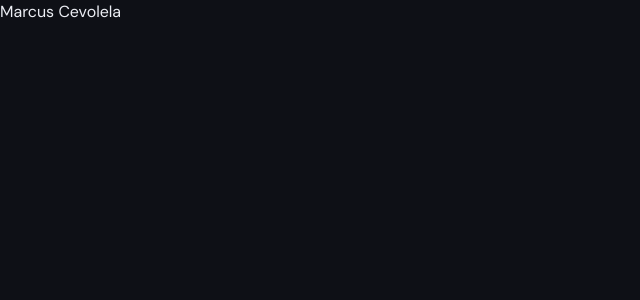
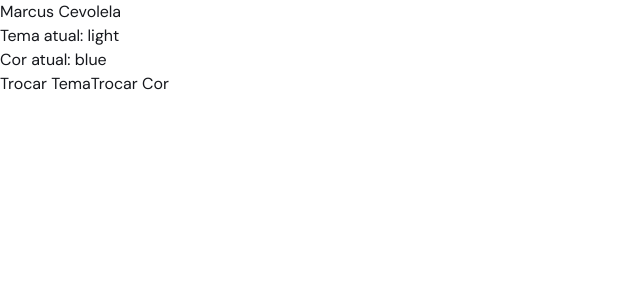
Before and after one commit to marcus-cevolela/portfolio, a React (Vite) app: page / in a window 1280 px wide. Shown: the top 300 px of the page, without its empty margins (0-640 px from the left). Built offline with nearby package versions, Linux system fonts and the light colour scheme.

Commit message:
feat: implementando o sistema de temas

```diff
--- a/index.html
+++ b/index.html
@@ -6,8 +6,40 @@
   <link rel="icon" type="image/svg+xml" href="/favicon.svg" />
   <link rel="preconnect" href="https://fonts.googleapis.com" />
   <link rel="preconnect" href="https://fonts.gstatic.com" crossorigin />
-  <link href="https://fonts.googleapis.com/css2?family=DM+Sans:wght@400;500;600&family=JetBrains+Mono:wght@400&family=Space+Grotesk:wght@500;700&display=swap" rel="stylesheet" />
+  <link
+    href="https://fonts.googleapis.com/css2?family=DM+Sans:wght@400;500;600&family=JetBrains+Mono:wght@400&family=Space+Grotesk:wght@500;700&display=swap"
+    rel="stylesheet" />
   <meta name="viewport" content="width=device-width, initial-scale=1.0" />
+  <script>
+    try {
+      const savedPreferences = localStorage.getItem('portfolio-theme')
+
+      if (savedPreferences) {
+        const preferences = JSON.parse(savedPreferences)
+
+        if (
+          (preferences.theme === 'light' || preferences.theme === 'dark') &&
+          (preferences.accent === 'blue' || preferences.accent === 'red')
+        ) {
+          document.documentElement.dataset.theme = preferences.theme
+          document.documentElement.dataset.accent = preferences.accent
+        } else {
+          applySystemPreferences()
+        }
+      } else {
+        applySystemPreferences()
+      }
+    } catch {
+      applySystemPreferences()
+    }
+
+    function applySystemPreferences() {
+      const prefersDark = window.matchMedia('(prefers-color-scheme: dark)').matches
+
+      document.documentElement.dataset.theme = prefersDark ? 'dark' : 'light'
+      document.documentElement.dataset.accent = 'blue'
+    }
+  </script>
   <title>portfolio</title>
 </head>
 
--- a/src/App.tsx
+++ b/src/App.tsx
@@ -1,7 +1,15 @@
+import { useTheme } from './hooks/useTheme'
+
 function App() {
+  const { theme, accent, toggleTheme, toggleAccent } = useTheme()
+
   return (
     <main>
       <h1>Marcus Cevolela</h1>
+      <p>Tema atual: {theme}</p>
+      <p>Cor atual: {accent}</p>
+      <button onClick={toggleTheme}>Trocar Tema</button>
+      <button onClick={toggleAccent}>Trocar Cor</button>
     </main>
   )
 }
--- /dev/null
+++ b/src/hooks/useTheme.ts
@@ -0,0 +1,116 @@
+import { useState, useEffect } from 'react';
+
+export type Theme = 'light' | 'dark'
+
+export type AccentColor = 'blue' | 'red'
+
+export type ThemePreferences = {
+    theme: Theme;
+    accent: AccentColor;
+}
+
+function getSystemTheme(): Theme {
+    if (typeof window === 'object' && window.matchMedia('(prefers-color-scheme: dark)').matches) {
+        return 'dark'
+    } else {
+        return 'light'
+    }
+}
+
+function isTheme(theme: unknown): theme is Theme {
+    if (theme === 'dark' || theme === 'light') {
+        return true
+    } else {
+        return false
+    }
+}
+
+function isAccentColor(accent: unknown): accent is AccentColor {
+    if (accent === 'blue' || accent === 'red') {
+        return true
+    } else {
+        return false
+    }
+}
+
+function getDefaultPreferences(): ThemePreferences {
+    return {
+        theme: getSystemTheme(),
+        accent: 'blue'
+    }
+}
+
+function getInitialPreferences(): ThemePreferences {
+    if (typeof window === 'undefined') {
+        return getDefaultPreferences()
+    }
+
+    try {
+        const savedPreferences = localStorage.getItem('portfolio-theme')
+
+        if (savedPreferences == null) {
+            return getDefaultPreferences()
+        }
+        const parsedPreference: unknown = JSON.parse(savedPreferences)
+        if (typeof parsedPreference === 'object' && parsedPreference !== null && !Array.isArray(parsedPreference)) {
+            if (!('theme' in parsedPreference) || !('accent' in parsedPreference)) {
+                return getDefaultPreferences()
+            }
+            if (!isTheme(parsedPreference.theme) || !isAccentColor(parsedPreference.accent)) {
+                return getDefaultPreferences()
+            }
+            return {
+                theme: parsedPreference.theme,
+                accent: parsedPreference.accent
+            }
+        }
+    } catch {
+        return getDefaultPreferences()
+    }
+    return getDefaultPreferences()
+}
+
+function applyPreferences(preferences: ThemePreferences) {
+    document.documentElement.setAttribute('data-theme', preferences.theme)
+    document.documentElement.setAttribute('data-accent', preferences.accent)
+}
+
+export function useTheme() {
+    const [preferences, setPreferences] = useState(() => getInitialPreferences())
+
+    useEffect(() => {
+        applyPreferences(preferences)
+    }, [preferences])
+
+    useEffect(() => {
+        try {
+            localStorage.setItem('portfolio-theme', JSON.stringify(preferences));
+        } catch {
+        }
+    }, [preferences])
+
+    function toggleTheme() {
+        setPreferences((previousPreferences) => {
+            return {
+                ...previousPreferences,
+                theme: previousPreferences.theme === 'dark' ? 'light' : 'dark'
+            }
+        })
+    }
+
+    function toggleAccent() {
+        setPreferences((previousPreferences) => {
+            return {
+                ...previousPreferences,
+                accent: previousPreferences.accent === 'blue' ? 'red' : 'blue'
+            }
+        })
+    }
+
+    return {
+        theme: preferences.theme,
+        accent: preferences.accent,
+        toggleTheme: toggleTheme,
+        toggleAccent: toggleAccent,
+    }
+}
```
